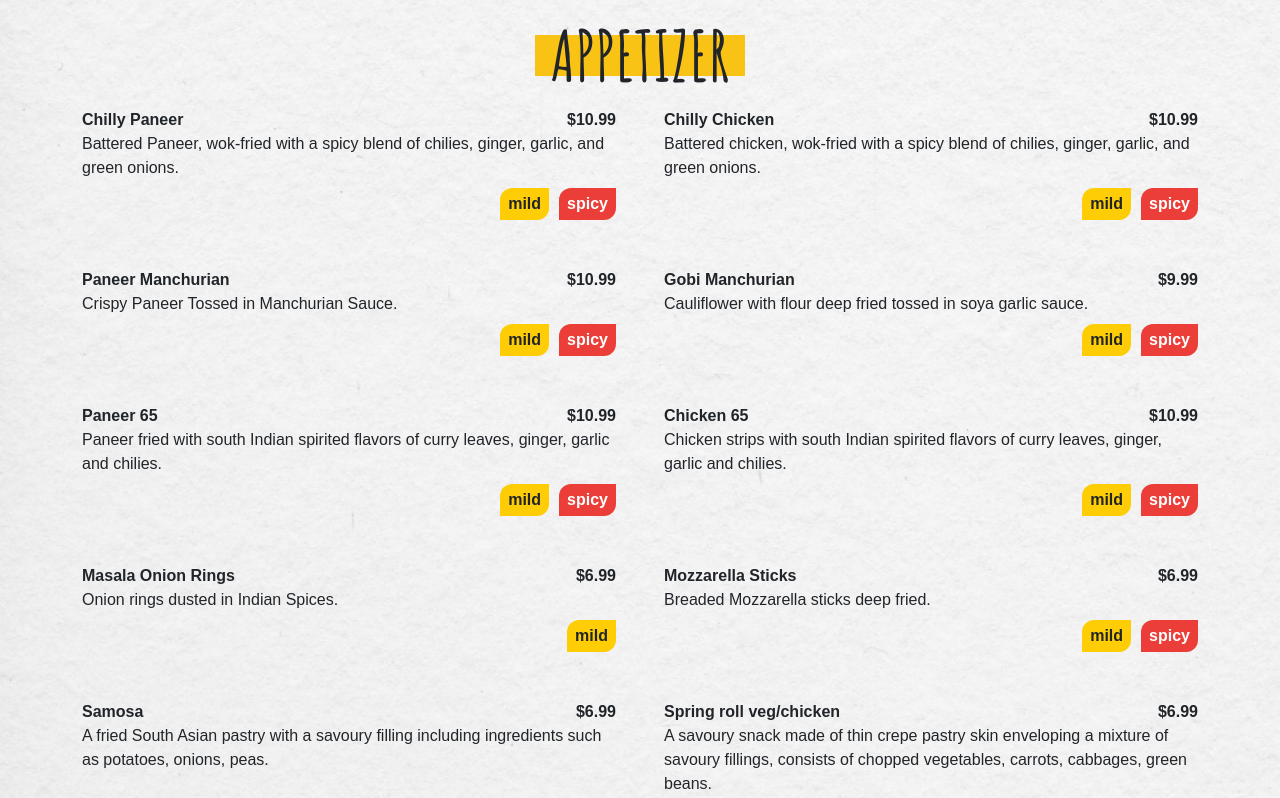
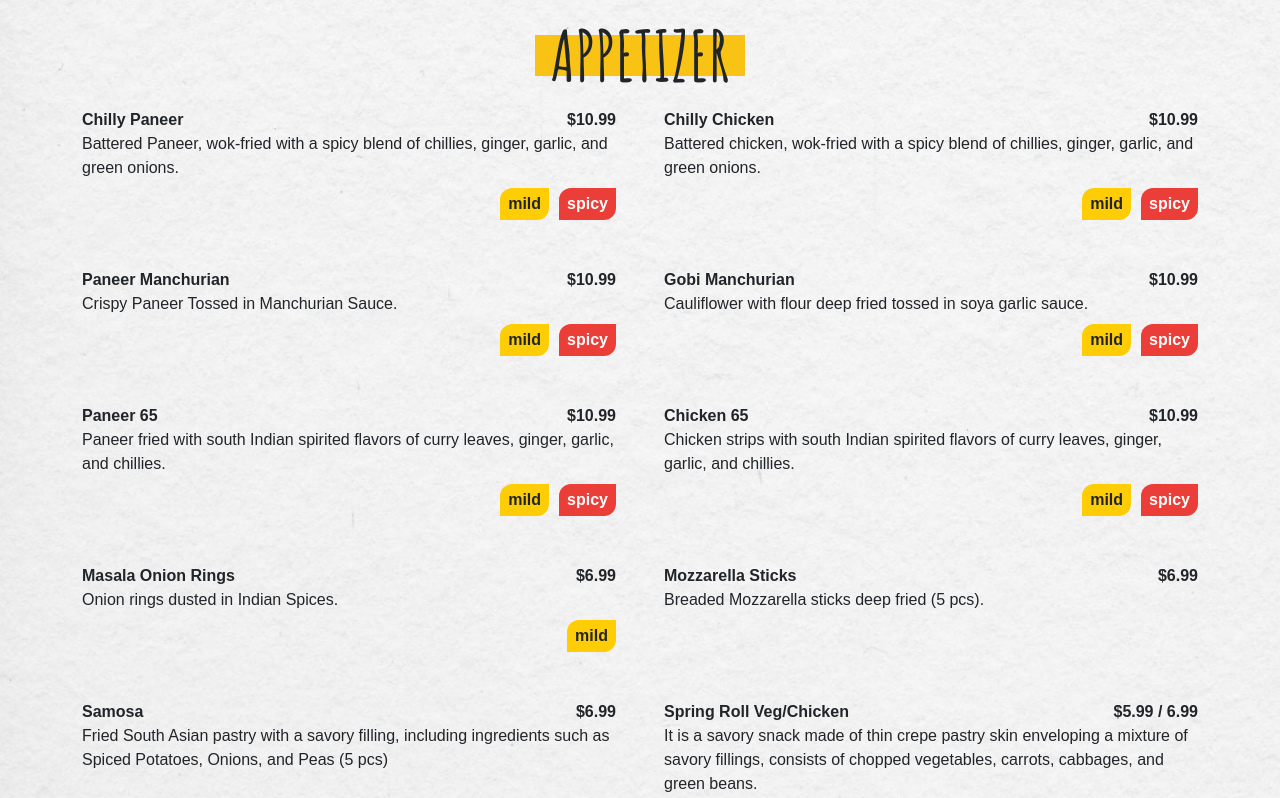
Before and after one commit to abhirham/tossitup, a React (Create React App) app: page / in a window 1280 px wide. Shown: the part 700-1498 px from the top of the page. Built offline with nearby package versions, Linux system fonts and the light colour scheme; the HTML template or start-up script is replaced by a standard one; a web font is replaced by a local one.

Commit message:
updated price, name and description

```diff
--- a/src/constants.js
+++ b/src/constants.js
@@ -1,334 +1,319 @@
-export const [mild, spicy] = ["mild", "spicy"]
+export const [mild, spicy] = ["mild", "spicy"];
 
 export const food = {
-    "appetizer": {
-        "title": "APPETIZER",
+  appetizer: {
+    title: "APPETIZER",
     image: "appetizers.jpeg",
-        "foods": [
+    foods: [
       {
-                "name": "Chilly Paneer",
-                "price": "10.99",
-                "description": "Battered Paneer, wok-fried with a spicy blend of chilies, ginger, garlic, and green onions.",
-                "spice": [
-                    mild,
-                    spicy
-                ]
+        name: "Chilly Paneer",
+        price: "10.99",
+        description:
+          "Battered Paneer, wok-fried with a spicy blend of chillies, ginger, garlic, and green onions.",
+        spice: [mild, spicy],
       },
       {
-                "name": "Chilly Chicken",
-                "price": "10.99",
-                "description": "Battered chicken, wok-fried with a spicy blend of chilies, ginger, garlic, and green onions.",
-                "spice": [
-                    mild,
-                    spicy
-                ]
+        name: "Chilly Chicken",
+        price: "10.99",
+        description:
+          "Battered chicken, wok-fried with a spicy blend of chillies, ginger, garlic, and green onions.",
+        spice: [mild, spicy],
       },
       {
-                "name": "Paneer Manchurian",
-                "price": "10.99",
-                "description": "Crispy Paneer Tossed in Manchurian Sauce.",
-                "spice": [
-                    mild,
-                    spicy
-                ]
+        name: "Paneer Manchurian",
+        price: "10.99",
+        description: "Crispy Paneer Tossed in Manchurian Sauce.",
+        spice: [mild, spicy],
       },
       {
-                "name": "Gobi Manchurian",
-                "price": "9.99",
-                "description": "Cauliflower with flour deep fried tossed in soya garlic sauce.",
-                "spice": [
-                    mild,
-                    spicy
-                ]
+        name: "Gobi Manchurian",
+        price: "10.99",
+        description:
+          "Cauliflower with flour deep fried tossed in soya garlic sauce.",
+        spice: [mild, spicy],
       },
       {
-                "name": "Paneer 65",
-                "price": "10.99",
-                "description": "Paneer fried with south Indian spirited flavors of curry leaves, ginger, garlic and chilies.",
-                "spice": [
-                    mild,
-                    spicy
-                ]
+        name: "Paneer 65",
+        price: "10.99",
+        description:
+          "Paneer fried with south Indian spirited flavors of curry leaves, ginger, garlic, and chillies.",
+        spice: [mild, spicy],
       },
       {
-                "name": "Chicken 65",
-                "price": "10.99",
-                "description": "Chicken strips with south Indian spirited flavors of curry leaves, ginger, garlic and chilies.",
-                "spice": [
-                    mild,
-                    spicy
-                ]
+        name: "Chicken 65",
+        price: "10.99",
+        description:
+          "Chicken strips with south Indian spirited flavors of curry leaves, ginger, garlic, and chillies.",
+        spice: [mild, spicy],
       },
       {
-                "name": "Masala Onion Rings",
-                "price": "6.99",
-                "description": "Onion rings dusted in Indian Spices.",
-                "spice": [
-                    mild
-                ]
+        name: "Masala Onion Rings",
+        price: "6.99",
+        description: "Onion rings dusted in Indian Spices.",
+        spice: [mild],
       },
       {
-                "name": "Mozzarella Sticks",
-                "price": "6.99",
-                "description": "Breaded Mozzarella sticks deep fried.",
-                "spice": [
-                    mild,
-                    spicy
+        name: "Mozzarella Sticks",
+        price: "6.99",
+        description: "Breaded Mozzarella sticks deep fried (5 pcs).",
+      },
+      {
+        name: "Samosa",
+        price: "6.99",
+        description:
+          "Fried South Asian pastry with a savory filling, including ingredients such as Spiced Potatoes, Onions, and Peas (5 pcs)",
+      },
+      {
+        name: "Spring Roll Veg/Chicken",
+        price: "5.99 / 6.99",
+        description:
+          "It is a savory snack made of thin crepe pastry skin enveloping a mixture of savory fillings, consists of chopped vegetables, carrots, cabbages, and green beans.",
+      },
     ],
   },
+  indian_wings: {
+    title: "INDIAN WINGS",
+    image: "wings.jpeg",
+    foods: [
       {
-                "name": "Samosa",
-                "price": "6.99",
-                "description": "A fried South Asian pastry with a savoury filling including ingredients such as potatoes, onions, peas.",
+        name: "Butter Chicken Wings (7 pcs)",
+        price: "9.99",
+        description: "Wings Tossed in homemade butter chicken spice.",
+        spice: [mild],
       },
       {
-                "name": "Spring roll veg/chicken",
-                "price": "6.99",
-                "description": "A savoury snack made of thin crepe pastry skin enveloping a mixture of savoury fillings, consists of chopped vegetables, carrots, cabbages, green beans.",
-            }
-        ]
+        name: "Masala Dusted Wings (7 pcs)",
+        price: "9.99",
+        description: "Wings Dusted in Homemade Dry spice masala.",
+        spice: [mild],
       },
-    "indian_wings": {
-        "title": "INDIAN WINGS",
-        image: "wings.jpeg",
-        "foods": [
       {
-                "name": "Butter Chicken Wings (7pcs)",
-                "price": "9.99",
-                "description": "Wings Tossed in home made butter chicken wings.",
-                "spice": [
-                    mild
+        name: "Indian Chilly Wings (7pcs)",
+        price: "9.99",
+        description: "Wings Tossed in Chilly sauce.",
+        spice: [spicy],
+      },
+      {
+        name: "Indo Canadian Wings (7pcs)",
+        price: "9.99",
+        description: "Wings Tossed in chefs’ special sauce.",
+        spice: [spicy],
+      },
+      {
+        name: "Hakka Wings (7pcs)",
+        price: "9.99",
+        description: "Wings Tossed in Hakka sauce.",
+        spice: [spicy],
+      },
     ],
   },
+  fries_potine: {
+    title: "FRIES & POUTINE",
+    image: "fries.jpeg",
+    foods: [
       {
-                "name": "Masala dusted wings (7pcs)",
-                "price": "9.99",
-                "description": "Wings Dusted in Homemade Dry spice masala.",
-                "spice": [
-                    mild
+        name: "Regular Fries",
+        price: "5.99",
+        description: "Regular fries.",
+        spice: [mild],
+      },
+      {
+        name: "Masala Fries",
+        price: "6.99",
+        description: "Masala fries.",
+        spice: [spicy],
+      },
+      {
+        name: "Butter Chicken Poutine",
+        price: "10.99",
+        description:
+          "Cheese loaded fries topped with authentic Butter chicken.",
+        spice: [mild],
+      },
+      {
+        name: "Butter Paneer Poutine",
+        price: "10.99",
+        description: "Cheesy Fries Topped with Butter Paneer Gravy.",
+        spice: [mild],
+      },
     ],
   },
+  "hakka_chinese_noddle’s": {
+    title: "Hakka Chinese Noodle’s",
+    image: "hakkaNoodles.jpeg",
+    foods: [
       {
-                "name": "Indian Chilly Wings (7pcs)",
-                "price": "9.99",
-                "description": "Wings Tossed in Chilly Sauce.",
-                "spice": [
-                    spicy
+        name: "Hot Garlic Noodles Veg/Chicken",
+        price: "10.99",
+        description:
+          "Noodles tossed with Vegetables or Chicken with garlic sauce.",
+        spice: [mild, spicy],
+      },
+      {
+        name: "Schezwan Noodles Veg/Chicken",
+        price: "10.99",
+        description:
+          "Noodles tossed with Vegetables or Chicken with Schezwan sauce.",
+        spice: [spicy],
+      },
+      {
+        name: "Hakka Sweet BBQ Noodles Veg/Chicken",
+        price: "10.99",
+        description:
+          "Noodles tossed with Vegetable or Chicken in Sweet BBQ sauce.",
+        spice: [spicy],
+      },
     ],
   },
+  hakka_fried_rice: {
+    title: "HAKKA FRIED RICE",
+    image: "friedRice.jpeg",
+    foods: [
       {
-                "name": "Indo Canadian Wings (7pcs)",
-                "price": "9.99",
-                "description": "Wings Tossed in chefs special sauce.",
-                "spice": [
-                    spicy
+        name: "Fried Rice Veg/Egg/Chicken",
+        price: "9.99 / 10.99 / 11.99",
+        description:
+          "Rice tossed in Vegetables, Egg or Chicken with black pepper, salt, and garlic powder.",
+        spice: [mild, spicy],
+      },
+      {
+        name: "Manchurian Fried Rice Veg/Egg/Chicken",
+        price: "9.99 / 10.99 / 11.99",
+        description:
+          "Rice tossed in Vegetables, Egg or Chicken with Manchurian sauce.",
+        spice: [mild, spicy],
+      },
+      {
+        name: "Schezwan Fried Rice Veg/Egg/Chicken",
+        price: "9.99 / 10.99 / 11.99",
+        description:
+          "Rice tossed in Vegetables, Egg or Chicken with Schezwan sauce.",
+        spice: [mild, spicy],
+      },
     ],
   },
+  biryani: {
+    title: "BIRYANI",
+    image: "biryani.jpeg",
+    foods: [
       {
-                "name": "Hakka wings (7pcs)",
-                "price": "9.99",
-                "description": "Wings Tossed in Hakka Sauce.",
-                "spice": [
-                    spicy
-                ],
-            }
-        ]
-    },
-    "fries_potine": {
-        "title": "FRIES & POUTINE",
-        image: "fries.jpeg",
-        "foods": [
-            {
-                "name": "Regular Fries",
-                "price": "5.99",
-                "description": "Regular fries.",
-                "spice": []
+        name: "Chicken Biryani",
+        price: "13.99",
+        description:
+          "Aromatic basmati rice flavored with fragrant spices like saffron and layered with bone-in chicken marinated in spices, yogurt, and freshly chopped mint.",
+        spice: [mild],
       },
       {
-                "name": "Masala Fries",
-                "price": "5.99",
-                "description": "Masala fries.",
-                "spice": []
+        name: "Lamb Biryani",
+        price: "14.99",
+        description:
+          "Aromatic basmati rice flavored with fragrant spices like saffron and layered with mutton (goat) in our house-made sauce and layered between biryani rice.",
+        spice: [mild],
       },
       {
-                "name": "Butter Chicken Poutine",
-                "price": "10.99",
-                "description": "Cheese loaded fries topped with authentic Butter chicken.",
-                "spice": [
-                    mild
-                ]
+        name: "Veg Biryani",
+        price: "12.99",
+        description:
+          "Aromatic basmati rice flavored with fragrant spices like saffron and layered with boneless chicken in our house-made sauce and layered between biryani rice.",
+        spice: [mild],
+      },
+    ],
+  },
+  salads: {
+    title: "Salads",
+    image: "salad.jpeg",
+    foods: [
+      {
+        name: "Fruit Salad",
+        price: "9.99",
+        description:
+          "Fruit salad is a dish consisting of various kinds of fruit.",
       },
       {
-                "name": "Butter Paneer Poutine",
-                "price": "10.99",
-                "description": "Cheesy Fries Topped with Butter Panneer Gravy.",
-                "spice": [
-                    mild
-                ]
-            }
-        ]
-    },
-    "hakka_chinese_noddle’s": {
-        "title": "Hakka Chinese Noodle’s",
-        image: "hakkaNoodles.jpeg",
-        "foods": [
-            {
-                "name": "Hot Garlic Noodles Veg/Chicken",
-                "price": "10.99",
-                "description": "Noodles tossed in vegetables And chicken with garlic sauce.",
-                "spice": [
-                    mild,
-                    spicy
-                ]
+        name: "Caesar Salad",
+        price: "9.99",
+        description:
+          "Caesar salad made with romaine lettuce, croutons, Parmesan cheese, and Caesar dressing.",
       },
       {
-                "name": "Schezwan Noodle’s Veg/Chicken",
-                "price": "10.99",
-                "description": "Noodles tossed in Vegetables or option of chicken.",
-                "spice": [
-                    spicy
-                ]
+        name: "Cucumber Salad",
+        price: "8.99",
+        description:
+          "Cucumber Salad is a delicious summery blend of cucumbers, dill, and dressing.",
+      },
+    ],
+  },
+  dessert: {
+    title: "DESSERT",
+    image: "dessert.jpeg",
+    foods: [
+      {
+        name: "Gulab Jam",
+        description: `Gulab jamun (or Gulab Jam) is among India's most popular desserts and often referred to as "Indian doughnuts." This delicious, sweet treat consists of soft, melt-in-your-mouth, fried dumplings that are traditionally made of thickened or reduced milk and then soaked in a sugar syrup made with rose water.`,
+        price: "4.99",
       },
       {
-                "name": "Hakka Sweet BBQ Noodles Chicken/Veg",
-                "price": "10.99",
-                "description": "Noodles tossed in BBQ sauce.",
-                "spice": [
-                    spicy
-                ]
-            }
-        ]
-    },
-    "hakka_fried_rice": {
-        "title": "HAKKA FRIED RICE",
-        image: "friedRice.jpeg",
-        "foods": [
-            {
-                "name": "Fried Rice Veg/Egg/Chicken",
-                "price": "8.99 / 9.99 / 10.99",
-                "description": "Rice Tossed in vegetables or option of chicken with black pepper, salt, garlic powder.",
-                "spice": [
-                    mild
-                ]
+        name: "Ras Malai",
+        description:
+          "Rasmalai, or as it is traditionally called Rossomoloi, is a Bengali delicacy of spongy soft cheese dumplings that are cooked in sugar syrup and then soaked in creamy cardamom-saffron milk, absorbing all the lovely flavors.",
+        price: "5.99",
       },
       {
-                "name": "Manchurian Fried Rice Veg/Egg/Chicken",
-                "price": "9.99 / 10.99 / 11.99",
-                "description": "Rice tossed in vegetables or chicken and Manchurian sauce.",
-                "spice": [
-                    mild,
-                    spicy
-                ]
+        name: "Gajar kaa Halwa",
+        description:
+          "The traditional gajar ka halwa recipe is made with only carrots, whole (full fat) milk, ghee, and sugar.",
+        price: "4.99",
+      },
+    ],
+  },
+  toss_it_up_jucies: {
+    title: "TOSS IT UP JUCIES",
+    image: "juice.jpeg",
+    foods: [
+      {
+        name: "Sun Rise Surprise 12oz/16oz",
+        price: "4.99 / 5.99",
+        description: "Orange, grapefruit, and apple.",
       },
       {
-                "name": "Schezwan Fried Rice Veg/Egg/Chicken",
-                "price": "8.99 / 9.99 / 10.99",
-                "description": "Rice tossed in vegetables/egg/chicken and seczwan sauce.",
-                "spice": [
-                    spicy
-                ]
-            }
-        ]
-    },
-    "biryani": {
-        "title": "BIRYANI",
-        image: "biryani.jpeg",
-        "foods": [
-            {
-                "name": "Chicken In Biryani",
-                "price": "13.99",
-                "description": "Traditional chicken biryani is made by layering marinated chicken at the bottom of a pot followed by another layer of par cooked rice, herbs.",
-                "spice": [
-                    mild
-                ]
+        name: "Cholesterol Reducer 12oz/16oz",
+        price: "4.99 / 5.99",
+        description: "Carrot, apple, parsley, and ginger.",
       },
       {
-                "name": "Lamb Biryani",
-                "price": "14.99",
-                "description": "Lamb cooked slowly with rice.",
-                "spice": [
-                    mild
-                ]
+        name: "Daylight Delight 12oz/16oz",
+        price: "4.99 / 5.99",
+        description: "Orange, Strawberry, and Banana.",
       },
       {
-                "name": "Veg Biryani",
-                "price": "12.99",
-                "description": "Vegetables cooked with curd base gravy with rice.",
-                "spice": [
-                    mild
-                ]
-            }
-        ]
+        name: "Mango Tango 12oz/16oz",
+        price: "4.99 / 5.99",
+        description: "Mango and Orange.",
       },
-    "salads": {
-        "title": "Salads",
-        image: "salad.jpeg",
-        "foods": [
+    ],
+  },
+  toss_it_up_smoothies: {
+    title: "TOSS IT UP SMOOTHIES",
+    image: "smoothies.jpg",
+    foods: [
       {
-                "name": "Fruit Salad",
-                "price": "8.99",
-                "description": "Fruit salad is a dish consisting of various kinds of fruit."
+        name: "Strawberry Smoothie",
+        price: "5.99",
+        description: "Blend of Strawberries and Cream.",
       },
       {
-                "name": "Caesar Salad",
-                "price": "9.99",
-                "description": "Caesar salad is made with romaine lettuce, croutons, Parmesan cheese, and Caesar dressing."
+        name: "Mango Smoothie",
+        price: "5.99",
+        description: "Blend of Mango and Cream.",
       },
       {
-                "name": "Cucumber Salad",
-                "price": "8.99",
-                "description": "Cucumber Salad is a delicious summery blend of cucumbers, dill, and dressing!"
-            }
-        ]
+        name: "Banana Smoothie",
+        price: "5.99",
+        description: "Blend of Banana and Cream.",
       },
-    "dessert": {
-        "title": "DESSERT",
-        image: "dessert.jpeg",
-        "foods": [
-            {
-                "name": "Gulab Jamun",
-                "description": "Gulab jamun (or gulaab jamun) is among India's most popular desserts and is often referred to as \"Indian doughnuts.\" This delicious sweet treat consists of soft, melt-in-your-mouth, fried dumplings that are traditionally made of thickened or reduced milk and then soaked in a sugar syrup made with rose water.",
-                "price": "4.99"
+    ],
   },
-            {
-                "name": "Ras Malai",
-                "description": "Rasmalai, or as it is traditionally called Rossomoloi, is a Bengali delicacy of spongy soft cheese dumplings that are cooked in sugar syrup and then soaked in creamy cardamom-saffron milk, absorbing all the lovely flavors. Rasmalai is a combination of two words “Ras” meaning juice and “Malai” meaning cream.",
-                "price": "5.99"
-            },
-            {
-                "name": "Gajar kaa Halwa",
-                "description": "The traditional gajar ka halwa recipe is made with only carrots, whole (full-fat) milk, ghee and sugar.",
-                "price": "4.99"
-            }
-        ]
-    },
-    "toss_it_up_jucies": {
-        "title": "TOSS IT UP JUCIES",
-        image: "juice.jpeg",
-        "foods": [
-            {
-                "name": "Sun Rise Surprise 12oz/16oz",
-                "price": "4.99 / 5.99",
-                "description": "Orange, grape fruit, apple."
-            },
-            {
-                "name": "Cholesterol Reducer 12oz/16oz",
-                "price": "4.99 / 5.99",
-                "description": "Carrot, apple, parsley, ginger."
-            },
-            {
-                "name": "Daylight Delight 12oz/16oz",
-                "price": "5.99 / 6.99",
-                "description": "Orange, Strawberry, Banana."
-            },
-            {
-                "name": "Mango Tango 12oz/16oz",
-                "price": "5.99 / 6.99",
-                "description": "Mango & Orange."
-            }
-        ]
-    }
-}
+};
 
 export const foodOrder = [
   "appetizer",
@@ -339,18 +324,19 @@ export const foodOrder = [
   "biryani",
   "salads",
   "dessert",
-    "toss_it_up_jucies"
+  "toss_it_up_jucies",
+  "toss_it_up_smoothies",
 ];
 
 let foodImageMap = {};
 let prev = undefined;
 
-foodOrder.forEach(key => {
+foodOrder.forEach((key) => {
   let obj = {
     key,
     image: food[key].image,
-        next: null
-    }
+    next: null,
+  };
 
   if (prev !== undefined) obj.prev = prev;
 
@@ -368,7 +354,12 @@ prev.next = foodImageMap[foodOrder[0]];
 let foodImageList = [];
 
 [foodOrder.slice(-3), foodOrder, foodOrder.slice(0, 3)].forEach((arr, idx) => {
-    arr.forEach(key => foodImageList.push({key: `${key}${idx === 1 ? "" : "_cloned"}`, image: food[key].image,}))
+  arr.forEach((key) =>
+    foodImageList.push({
+      key: `${key}${idx === 1 ? "" : "_cloned"}`,
+      image: food[key].image,
     })
+  );
+});
 
 export { foodImageMap, foodImageList };
```
Also changed, not shown: public/images/smoothies.jpg (added). Lines whose indentation alone changed are shown as unchanged.
